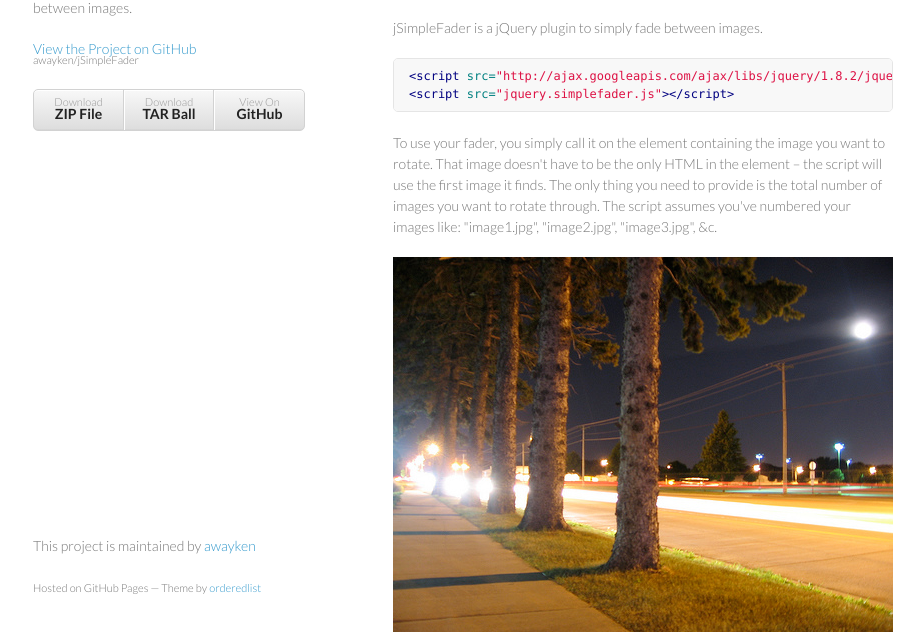
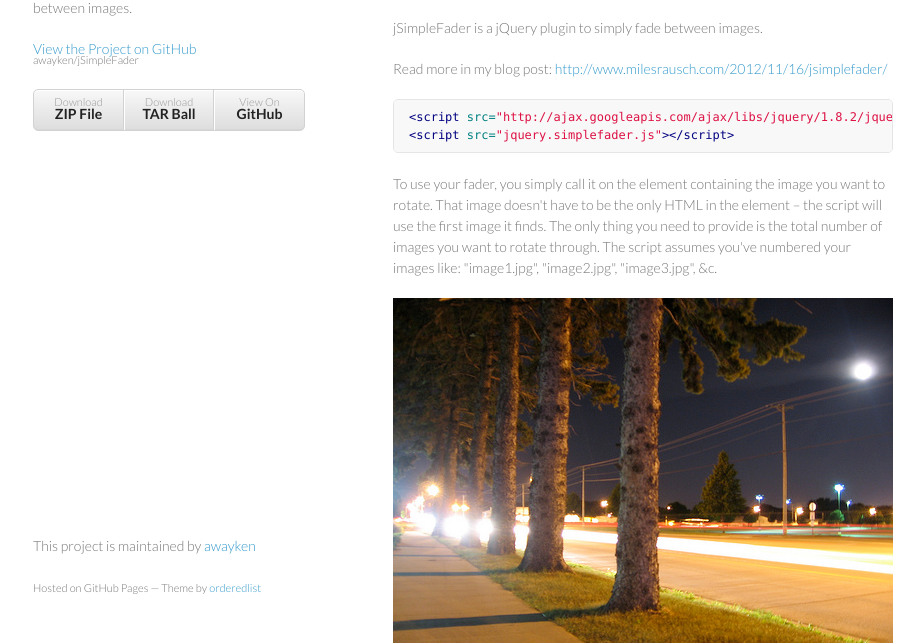
Before and after one commit to awayken/jSimpleFader, a plain HTML site: page index.html in a window 1280 px wide. Shown: the part 133-776 px from the top of the page, without its empty margins (177-1101 px from the left). Drawn offline with nearby package versions, Linux system fonts and the light colour scheme.

Commit message:
Added link to blog post.

```diff
--- a/index.html
+++ b/index.html
@@ -33,6 +33,8 @@
 <p>By <a href="http://milesrausch.com">Miles Rausch</a></p>
 
 <p>jSimpleFader is a jQuery plugin to simply fade between images.</p>
+
+<p>Read more in my blog post: <a href="http://www.milesrausch.com/2012/11/16/jsimplefader/" target="_blank">http://www.milesrausch.com/2012/11/16/jsimplefader/</a></p>
 
 <div class="highlight"><pre><span class="nt">&lt;script </span><span class="na">src=</span><span class="s">"http://ajax.googleapis.com/ajax/libs/jquery/1.8.2/jquery.min.js"</span><span class="nt">&gt;&lt;/script&gt;</span>
 <span class="nt">&lt;script </span><span class="na">src=</span><span class="s">"jquery.simplefader.js"</span><span class="nt">&gt;&lt;/script&gt;</span>
```
